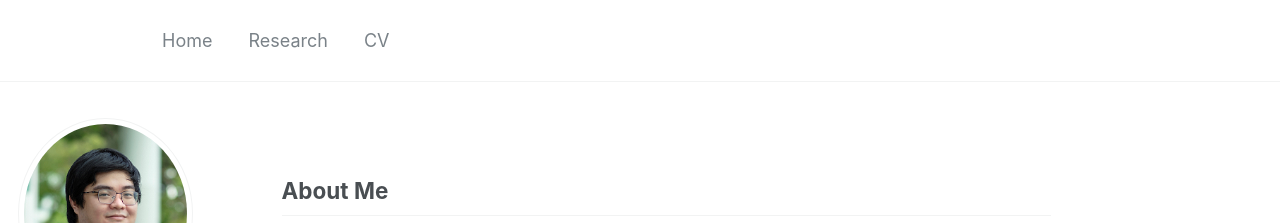
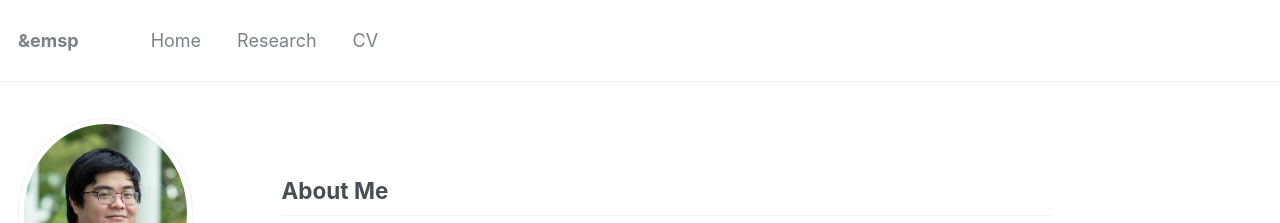
Before and after one commit to xmgbautista/xmgbautista.github.io, a Jekyll site: the page built from _pages/about.md, in a window 1280 px wide. Shown: the top 223 px of the page. Built offline with Jekyll 4.4.1, drawn with Linux system fonts in a browser that asks for light colours.

Commit message:
Update _config.yml

```diff
--- a/_config.yml
+++ b/_config.yml
@@ -7,7 +7,7 @@
 
 # Site Settings
 locale                   : "en-US"
-title                    : "&emsp;&emsp;&emsp;&emsp;"
+title                    : "&emsp"
 title_separator          : "-"
 name                     : &name "Xavier Martin G. Bautista"
 description              : &description "Economist"
```
